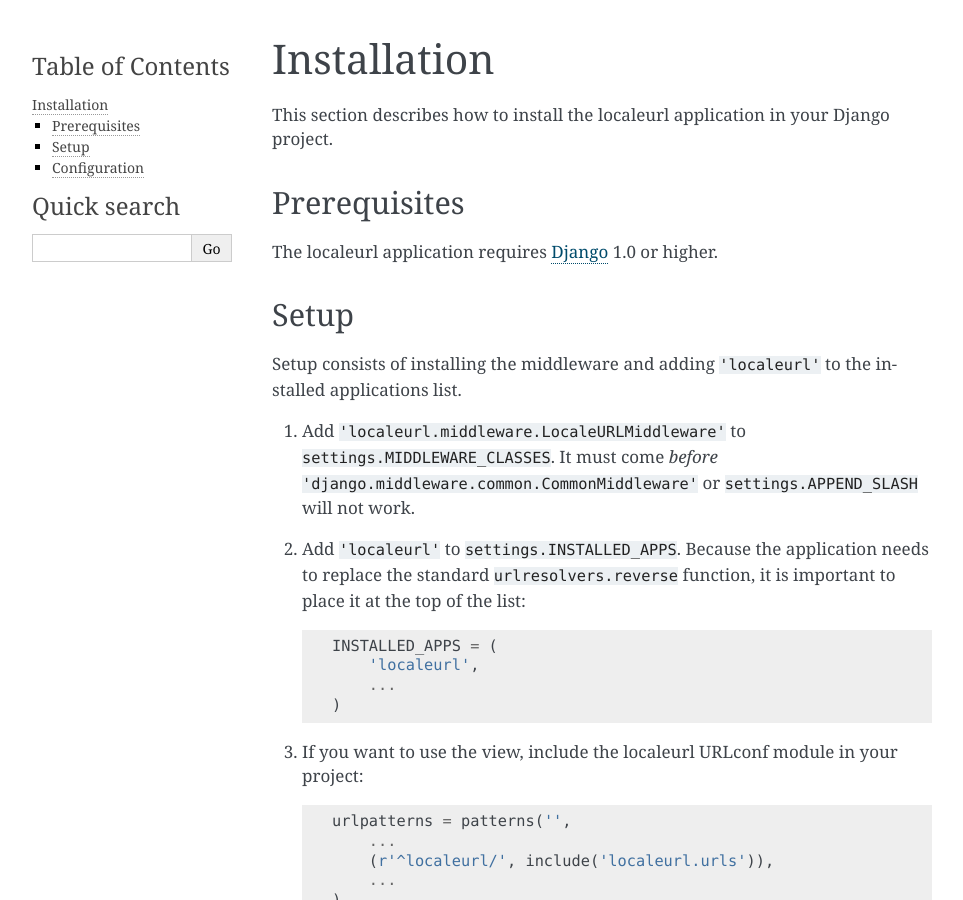
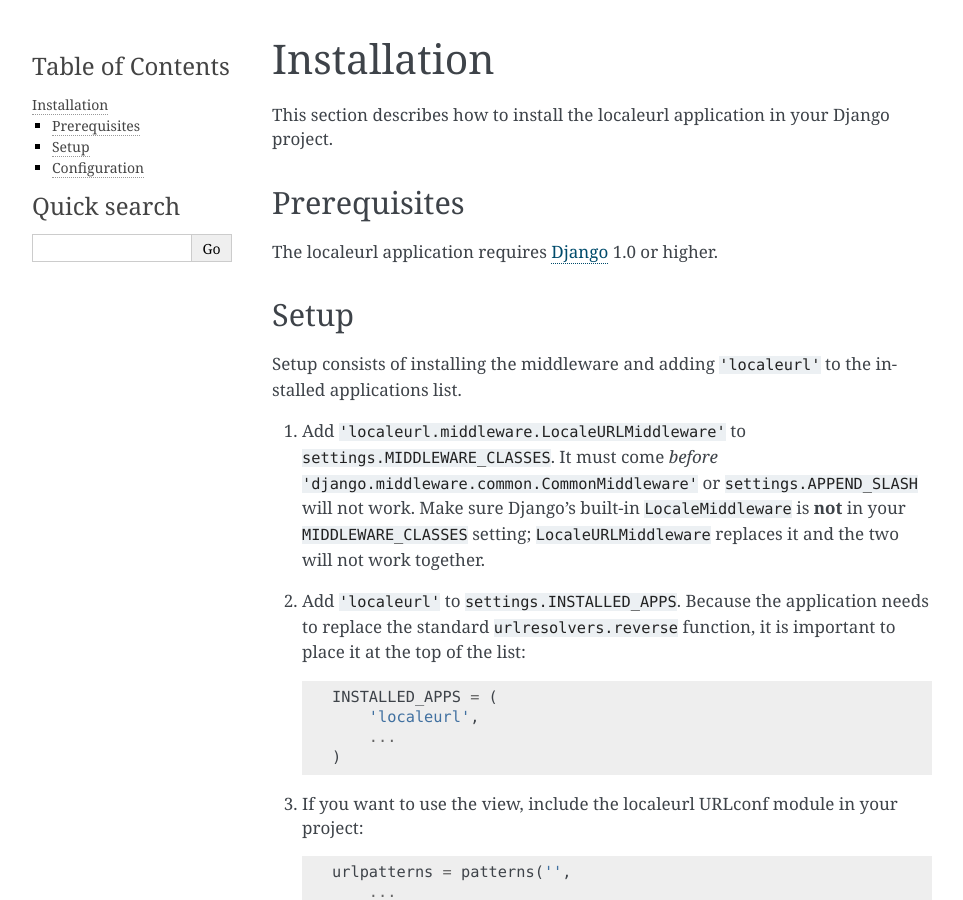
Before and after one commit to carljm/django-localeurl, a Sphinx documentation site: the page built from docs/setup.rst, in a window 1280 px wide and 900 px high. Shown: the whole window, without its empty margins (148-1111 px from the left). Built offline with Sphinx 7.4.7, drawn with Linux system fonts in a browser that asks for light colours.

Commit message:
Added documentation note about not using LocaleURLMiddleware with LocaleMiddleware. Fixes issue #14.

```diff
--- a/docs/setup.rst
+++ b/docs/setup.rst
@@ -23,7 +23,9 @@ to the installed applications list.
 #. Add ``'localeurl.middleware.LocaleURLMiddleware'`` to
    ``settings.MIDDLEWARE_CLASSES``. It must come *before*
    ``'django.middleware.common.CommonMiddleware'`` or ``settings.APPEND_SLASH``
-   will not work.
+   will not work. Make sure Django's built-in ``LocaleMiddleware`` is **not**
+   in your ``MIDDLEWARE_CLASSES`` setting; ``LocaleURLMiddleware`` replaces it
+   and the two will not work together.
 
 #. Add ``'localeurl'`` to ``settings.INSTALLED_APPS``. Because the application
    needs to replace the standard ``urlresolvers.reverse`` function, it is
```
